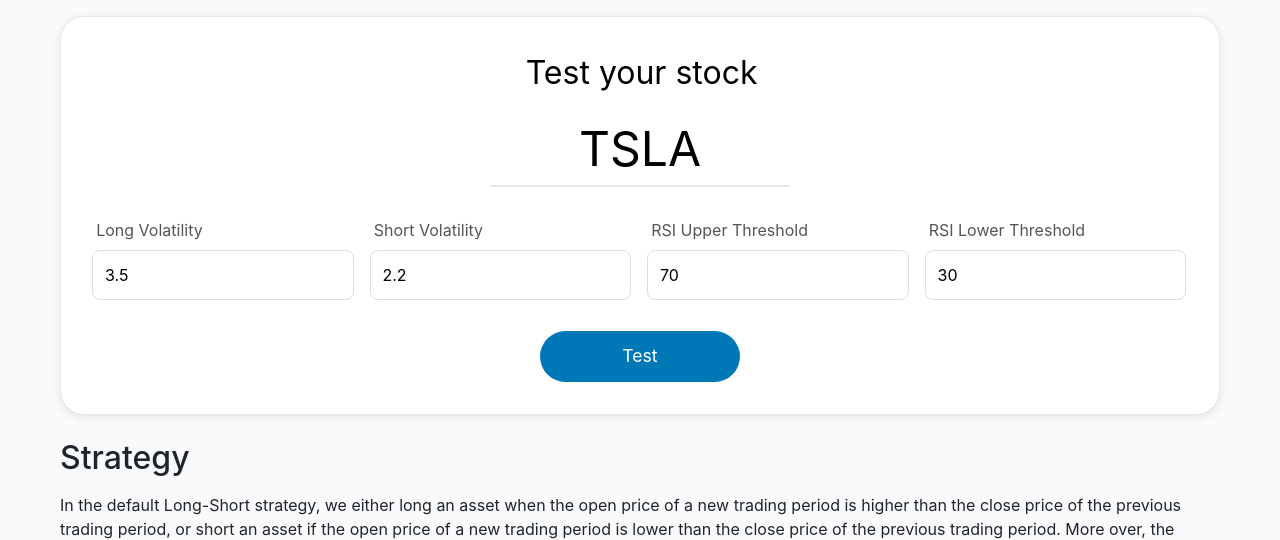
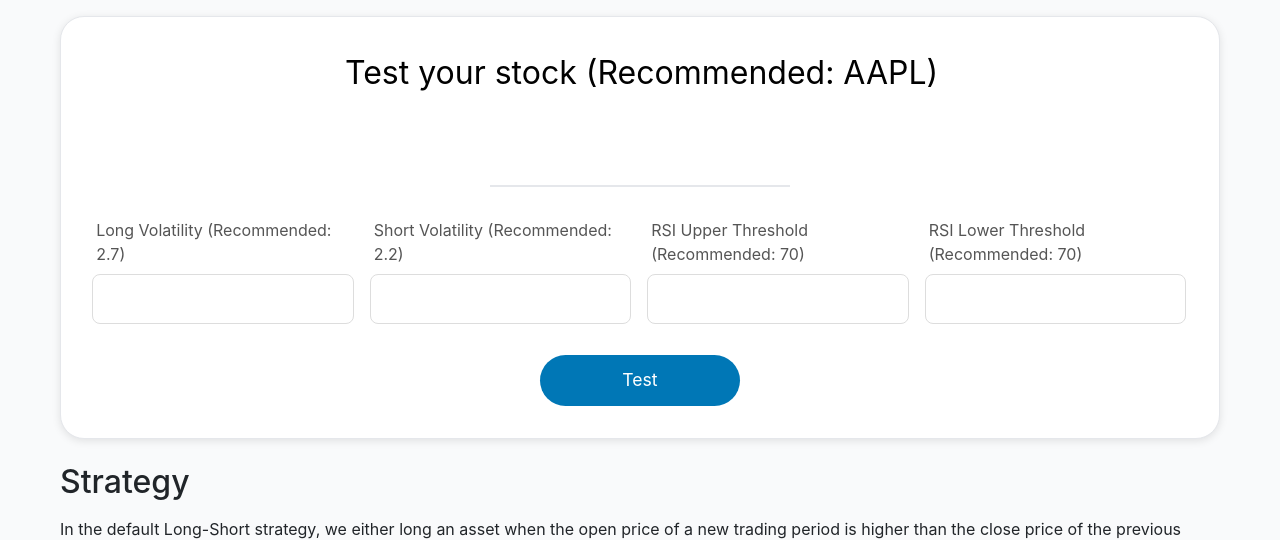
Before and after one commit to gh153/533_project_private, a Flask app: page / in a window 1280 px wide. Shown: the part 70-610 px from the top of the page. Run offline with Flask 3, Linux system fonts and the light colour scheme.

Commit message:
Update index file

```diff
--- a/templates/index.html
+++ b/templates/index.html
@@ -32,34 +32,31 @@
     <div class="container-main mt-3 mb-4">
         <!-- Form to enter stock data -->
         <form method="POST" action="/plot">
-            <label for="stock_symbol" style="text-align: center; display: block; font-size: 2rem; color: #010101">Test
-                your stock</label>
+            <label for="stock_symbol" style="text-align: center; display: block; font-size: 2rem; color: #010101">Test your stock (Recommended: AAPL)</label>
             <div class="center-input mb-3">
-                <input type="text" class="input-stock" id="stock_symbol" name="stock_symbol" value="TSLA"
+                <input type="text" class="input-stock" id="stock_symbol" name="stock_symbol"
                        required>
             </div>
 
             <div class="input-row">
                 <div class="input-group">
-                    <label for="long_volatility">Long Volatility</label>
-                    <input type="number" class="input" id="long_volatility" name="long_volatility" step="0.01"
-                           value="3.5" required>
+                    <label for="long_volatility">Long Volatility (Recommended: 2.7)</label>
+                    <input type="number" class="input" id="long_volatility" name="long_volatility" step="0.01" required>
                 </div>
 
                 <div class="input-group">
-                    <label for="short_volatility">Short Volatility</label>
-                    <input type="number" class="input" id="short_volatility" name="short_volatility" step="0.01"
-                           value="2.2" required>
+                    <label for="short_volatility">Short Volatility (Recommended: 2.2)</label>
+                    <input type="number" class="input" id="short_volatility" name="short_volatility" step="0.01" required>
                 </div>
 
                 <div class="input-group">
-                    <label for="rsi_upper">RSI Upper Threshold</label>
-                    <input type="number" class="input" id="rsi_upper" name="rsi_upper" step="0.01" value="70" required>
+                    <label for="rsi_upper">RSI Upper Threshold (Recommended: 70)</label>
+                    <input type="number" class="input" id="rsi_upper" name="rsi_upper" step="0.01" required>
                 </div>
 
                 <div class="input-group">
-                    <label for="rsi_lower">RSI Lower Threshold</label>
-                    <input type="number" class="input" id="rsi_lower" name="rsi_lower" step="0.01" value="30" required>
+                    <label for="rsi_lower">RSI Lower Threshold (Recommended: 70)</label>
+                    <input type="number" class="input" id="rsi_lower" name="rsi_lower" step="0.01" required>
                 </div>
             </div>
             <div class="mt-3" style="text-align: center;">
```
